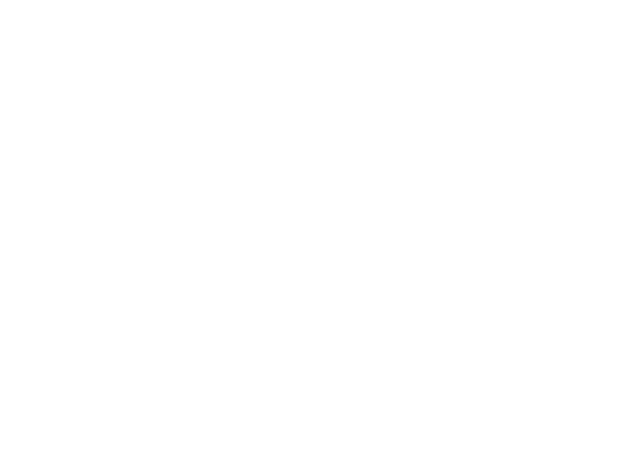
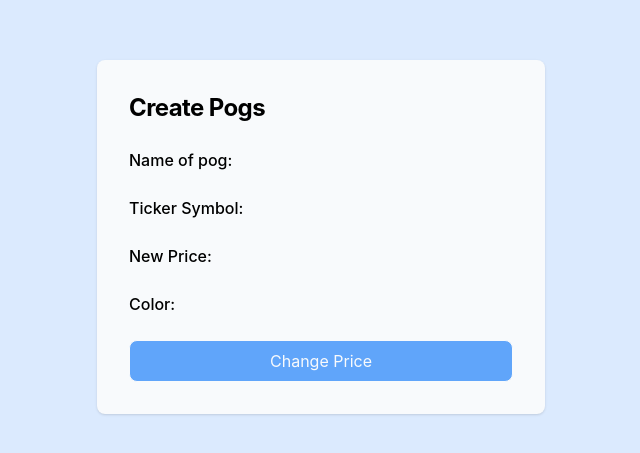
Before and after one commit to Thel-nny/Pogs-temporary, a React (Create React App) app in the folder pogs-app/frontend/: page /changePogs in a window 1280 px wide. Before the commit this address had no page. Shown: the part 163-616 px from the top of the page, without its empty margins (319-959 px from the left). Built offline with nearby package versions, Linux system fonts and the light colour scheme.

Commit message:
Frontend side and routing for admin side

```diff
--- a/pogs-app/frontend/src/App.tsx
+++ b/pogs-app/frontend/src/App.tsx
@@ -2,6 +2,7 @@ import LoginForm from './pages/login';
 import SignUpForm from './pages/signup';
 import Form from './pages/showpogs';
 import UserPogs from './pages/userPogs';
+import ChangePogsForm from './pages/adminSide';
 import { BrowserRouter, Routes, Route } from 'react-router-dom';
 import './App.css';
 import PogsForm from './pages/pogsform';
@@ -16,6 +17,7 @@ function App() {
           <Route path='/showpogs' element={<Form />} />
           <Route path='/pogsform' element={<PogsForm/>}/>
           <Route path='/userPogs' element={<UserPogs/>}/>
+          <Route path='/changePogs' element={<ChangePogsForm/>}/>
         </Routes>
       </BrowserRouter>
  );
--- a/pogs-app/frontend/src/pages/adminSide.tsx
+++ b/pogs-app/frontend/src/pages/adminSide.tsx
@@ -1,10 +1,96 @@
-import React from 'react'
+import React, { useState, useEffect } from 'react';
+import axios from 'axios';
 
-const adminSide = () => {
-  return (
-    <div>Welcome to Admin side of the app!</div>
+// Define the type for the form state
+type Pog = {
+ id: number;
+ name: string;
+ ticker_symbol: string;
+ price: number;
+ color: string;
+ user_id: number;
+ previous_price: number;
+};
 
-  )
-}
+const ChangePogsForm: React.FC = () => {
+ const [currentData, setCurrentData] = useState<Pog | null>(null);
+ const [showPriceInput, setShowPriceInput] = useState(false);
+  const pogs = localStorage.getItem('userId');
 
-export default adminSide
+  useEffect(() => {
+   if (pogs) {
+      const fetchCurrentData = async () => {
+        try {
+          const response = await axios.get(`http://localhost:8080/pogs/${pogs}`);
+          setCurrentData(response.data);
+        } catch (error) {
+          console.error('Failed to fetch current data:', error);
+        }
+      };
+
+      fetchCurrentData();
+   }
+  }, [pogs]); // Add pogs as a dependency to re-run the effect if it changes
+
+
+ // Handler for form submission
+ const handleSubmit = async (e: React.FormEvent<HTMLFormElement>) => {
+    e.preventDefault();
+    try {
+      const response = await axios.post('http://localhost:8080/ChangePogsForm', { price: currentData?.price }, {
+        headers: {
+          'Content-Type': 'application/json',
+        },
+      });
+      console.log(response.data);
+    } catch (error) {
+      console.error('There was a problem with the axios operation:', error);
+    }
+ };
+
+ return (
+    <section className='w-full h-screen bg-primary-100 dark:bg-gray-900'>
+      <div className='flex flex-col items-center justify-center px-6 py-8 mx-auto md:h-screen lg:py-0'>
+        <div className='w-full bg-white rounded-lg shadow dark:border md:mt-0 sm:max-w-md xl:p-0 dark:bg-gray-800 dark:border-gray-700'>
+          <div className='p-6 space-y-2 md:space-y-6 sm:p-8'>
+            <h1 className='text-2xl font-bold leading-tight tracking-tight md:text-2xl'>Create Pogs</h1>
+            <form className='space-y-4 md:space-y-6' onSubmit={handleSubmit}>
+              <label className='block mb-2 text-md font-medium text-gray-900'>Name of pog:
+                <span className='ml-2 text-gray-500'>{currentData?.name}</span>
+              </label>
+              <label className='block mb-2 text-md font-medium text-gray-900'>Ticker Symbol:
+                <span className='ml-2 text-gray-500'>{currentData?.ticker_symbol}</span>
+              </label>
+              <label className='block mb-2 text-md font-medium text-gray-900'>New Price:
+                {showPriceInput ? (
+                 <input
+                 className='bg-gray-50 border border-gray-300 text-gray-900 sm:text-sm rounded-lg w-full p-2'
+                 type="number"
+                 name="price"
+                 value={currentData?.price}
+                 onChange={(e) => {
+                    if (currentData) {
+                      setCurrentData({
+                        ...currentData,
+                        price: parseFloat(e.target.value),
+                      });
+                    }
+                 }}
+                />
+                ) : (
+                 <span className='ml-2 text-gray-500'>{currentData?.price}</span>
+                )}
+              </label>
+              <label className='block mb-2 text-md font-medium text-gray-900'>Color:
+                <span className='ml-2 text-gray-500'>{currentData?.color}</span>
+              </label>
+              <button className='border rounded-lg p-2 w-full text-white bg-primary-400 hover:bg-primary-900' type="button" onClick={() => setShowPriceInput(!showPriceInput)}>Change Price</button>
+            </form>
+          </div>
+        </div>
+      </div>
+    </section>
+ );
+};
+
+export default ChangePogsForm;
```
